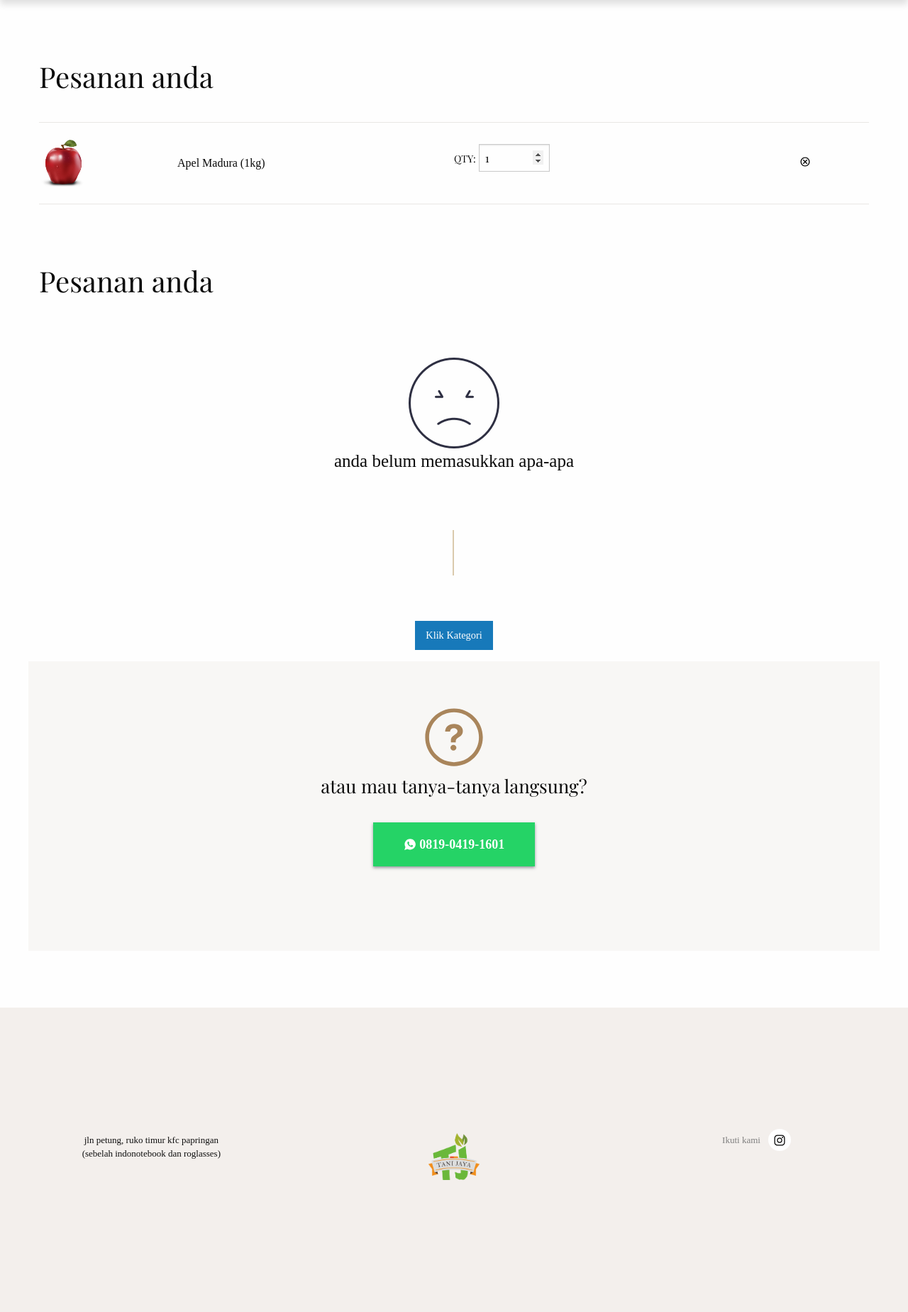
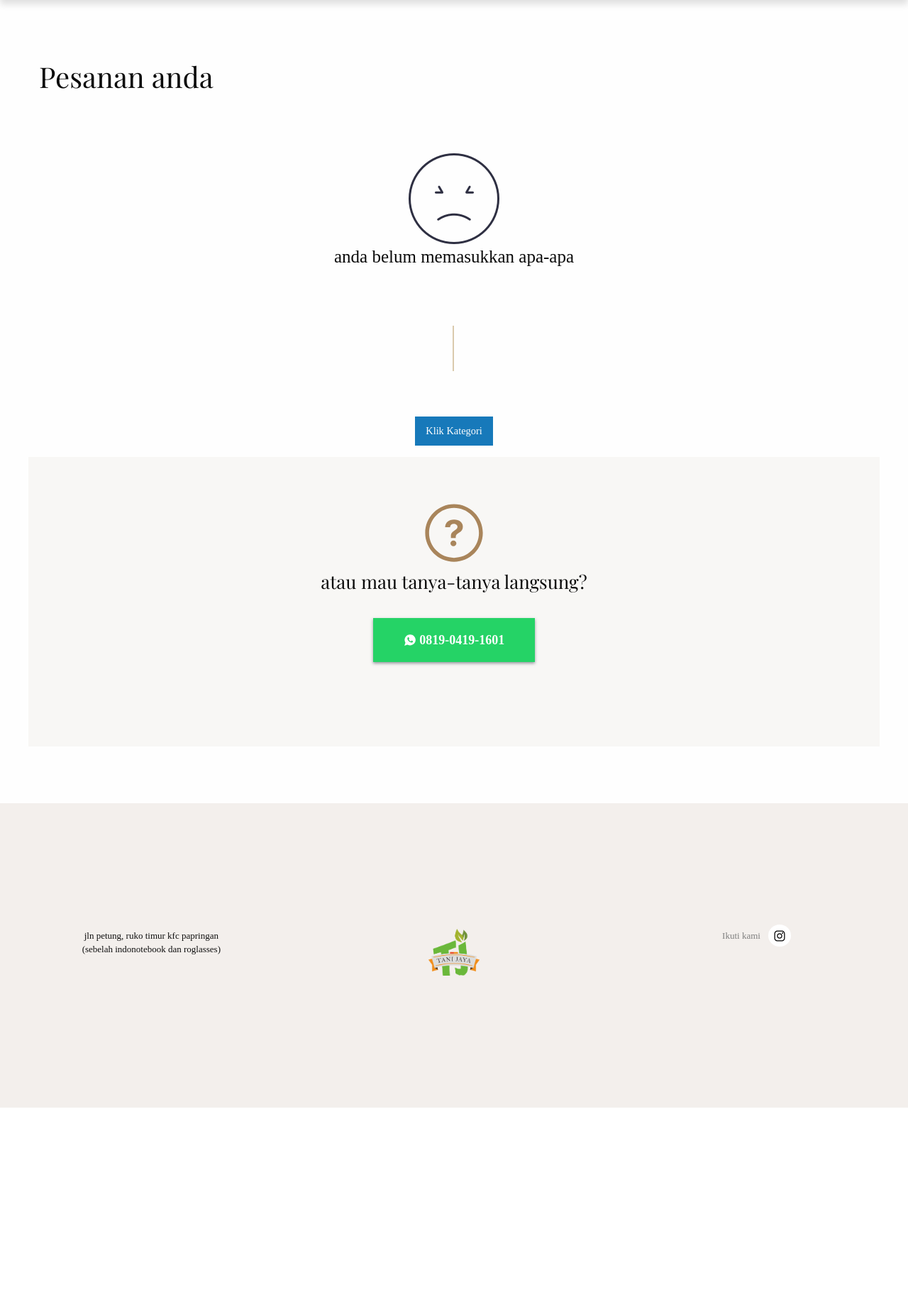
Before and after one commit to gangsarswapurba/tanijaya, a CodeIgniter app: page /tanijaya/index.php/keranjang/index in a window 1280 px wide. Shown: the part 82-1931 px from the top of the page at 71% size. After the commit the page ends 1643 px from the top, so only its background shows below. Run offline with CodeIgniter, Linux system fonts and the light colour scheme; some web fonts are replaced.

Commit message:
fix cart view

```diff
--- a/application/views/cart.php
+++ b/application/views/cart.php
@@ -1,21 +1,3 @@
-<div class="grid-container cart">
-  <h2>Pesanan anda</h2>
-  <div class="grid-x item">
-    <div class="cell medium-2 foto-thumb">
-      <img src="<?php echo base_url(); ?>asset/img/product/iconfinder_Apple_56029.png" alt="">
-    </div>
-    <div class="cell medium-4 deskripsi">
-      Apel Madura (1kg)
-    </div>
-    <div class="cell medium-5 qty">
-      <label for="qty-stepper"> QTY:</label>
-      <input id="qty-stepper" class='' type="number" placeholder="" value="1" min="0">
-    </div>
-    <div class="cell medium-1">
-      <a href="#"><ion-icon name="close-circle-outline"></ion-icon></a>
-    </div>
-  </div>
-</div>
 <div class="grid-container cart">
 
   <h2>Pesanan anda</h2>
```
